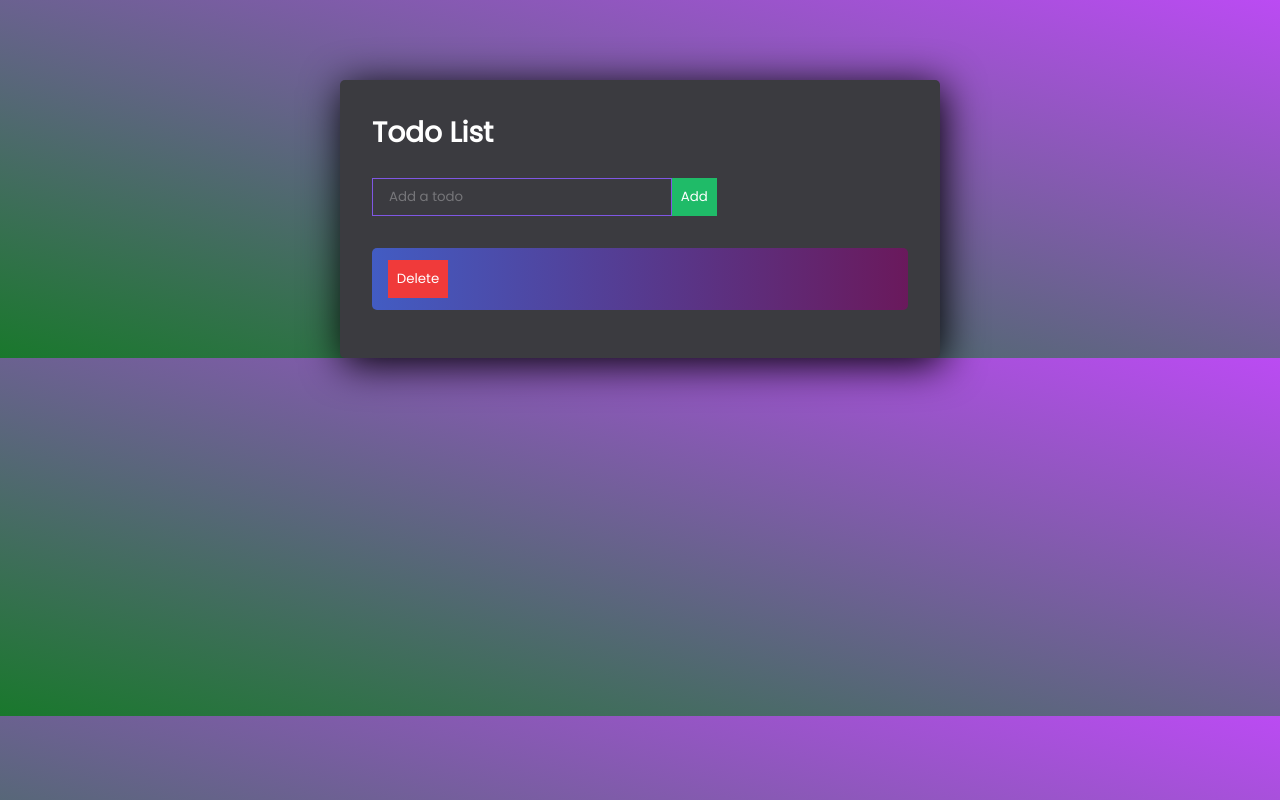
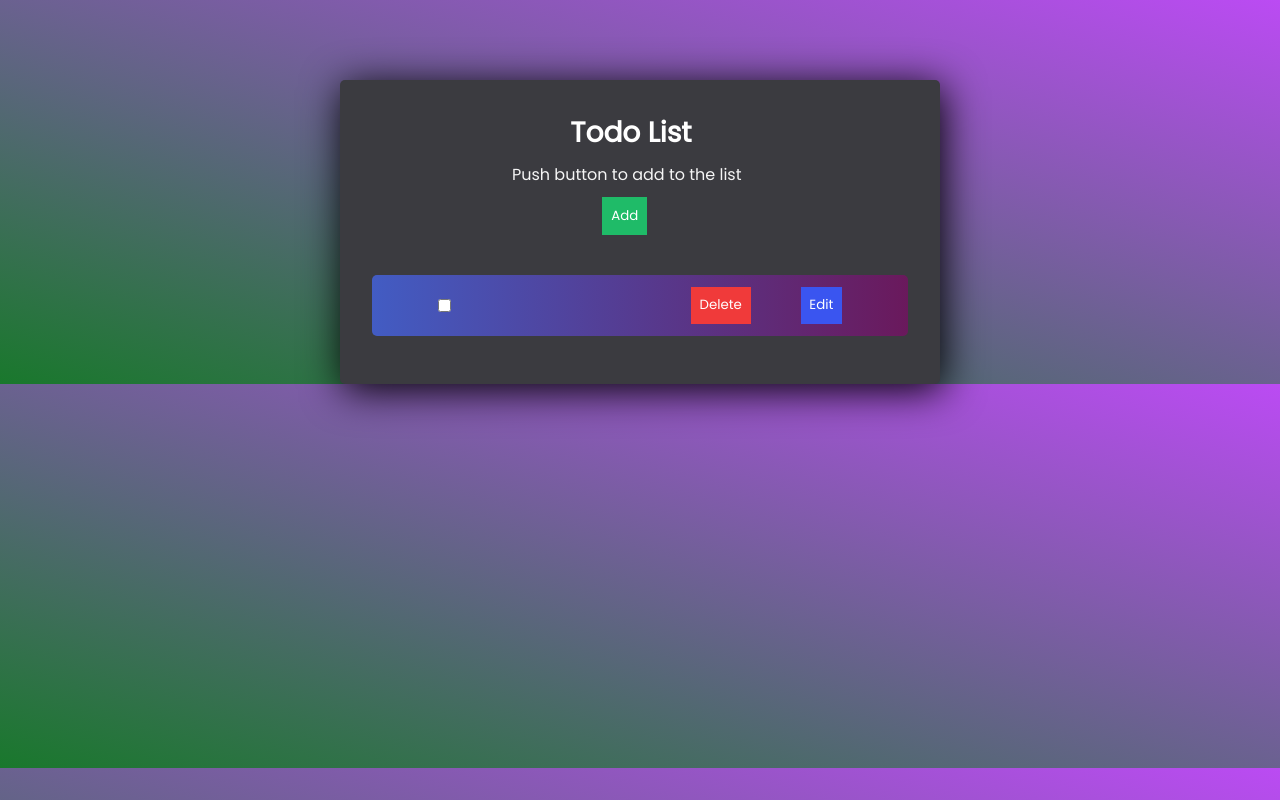
Before and after one commit to skillhunter333/todolist-react, a React (Create React App) app: page / in a window 1280 px wide. Both pictures are taken after a click on the button "Add". Built offline with nearby package versions, Linux system fonts and the light colour scheme.

Commit message:
Two diffrent styles

```diff
--- a/src/App.css
+++ b/src/App.css
@@ -23,6 +23,7 @@ h1 {
   color: #fff;
   margin-bottom: 0.5rem;
   font-size: 1.75rem;
+  margin-left: 37%;
 }
 
 .TodoWrapper {
@@ -62,7 +63,8 @@ h1 {
   border: none;
   padding: 0.55rem;
   cursor: pointer;
-
+  margin-left: 43%;
+  margin-bottom: 40px;
 }
 
 .todo-delete {
@@ -73,10 +75,23 @@ h1 {
   cursor: pointer;
 
 }
+.todo-edit {
+  background: #3a55f0;
+  color: #fff;
+  border: none;
+  padding: 0.55rem;
+  cursor: pointer;
+
+}
+p{
+  margin-left: 140px;
+  margin-bottom: 10px;
+  color: whitesmoke;
+}
 
 .Todo {
   display: flex;
-  justify-content: space-between;
+  justify-content: space-evenly;
   align-items: center;
   background: linear-gradient(to right bottom, #425cc3, rgb(209, 81, 81));
   color: #fff;
--- a/src/App.js
+++ b/src/App.js
@@ -15,7 +15,10 @@ const TodoList = () => {
 
   const addTodo = (event) => {
     event.preventDefault();
-    const todo = event.target.todo.value;
+    const todo = {
+      title: event.target.title.value,
+      done: false,
+    };
     setTodos([...todos, todo]);
     event.target.reset();
   };
@@ -26,19 +29,50 @@ const TodoList = () => {
     setTodos(newTodos);
   };
 
+  const editTodo = (index, newTitle) => {
+    const newTodos = [...todos];
+    newTodos[index].title = newTitle;
+    setTodos(newTodos);
+  };
+
+  const toggleDone = (index) => {
+    const newTodos = [...todos];
+    newTodos[index].done = !newTodos[index].done;
+    setTodos(newTodos);
+  };
+
   return (
 
     <div className='TodoWrapper'>
       <h1>Todo List</h1>
       <form onSubmit={addTodo} className="TodoForm">
-        <input className="todo-input" type="text" name="todo" placeholder="Add a todo" />
+        <p>Push button to add to the list</p>
+        {/* <input className="todo-input" type="text" name="todo" placeholder="Add a todo" /> */}
         <button className='todo-btn' type="submit">Add</button>
       </form>
       <ul >
         {todos.map((todo, index) => (
           <li className='Todo' key={index}>
-            {todo}
+             <input
+              type="checkbox"
+              checked={todo.done}
+              onChange={() => toggleDone(index)}
+            />
+            <span style={{ textDecoration: todo.done ? "line-through" : "" }}>
+            {todo.title}
+            <p className='input'></p></span>
+
             <button className='todo-delete' onClick={() => deleteTodo(index)}>Delete</button>
+            <button className='todo-edit'
+              onClick={() => {
+                const newTitle = prompt("Enter new title:", todo.title);
+                if (newTitle !== null) {
+                  editTodo(index, newTitle);
+                }
+              }}
+            >
+              Edit
+            </button>
           </li>
         ))}
       </ul>
```
